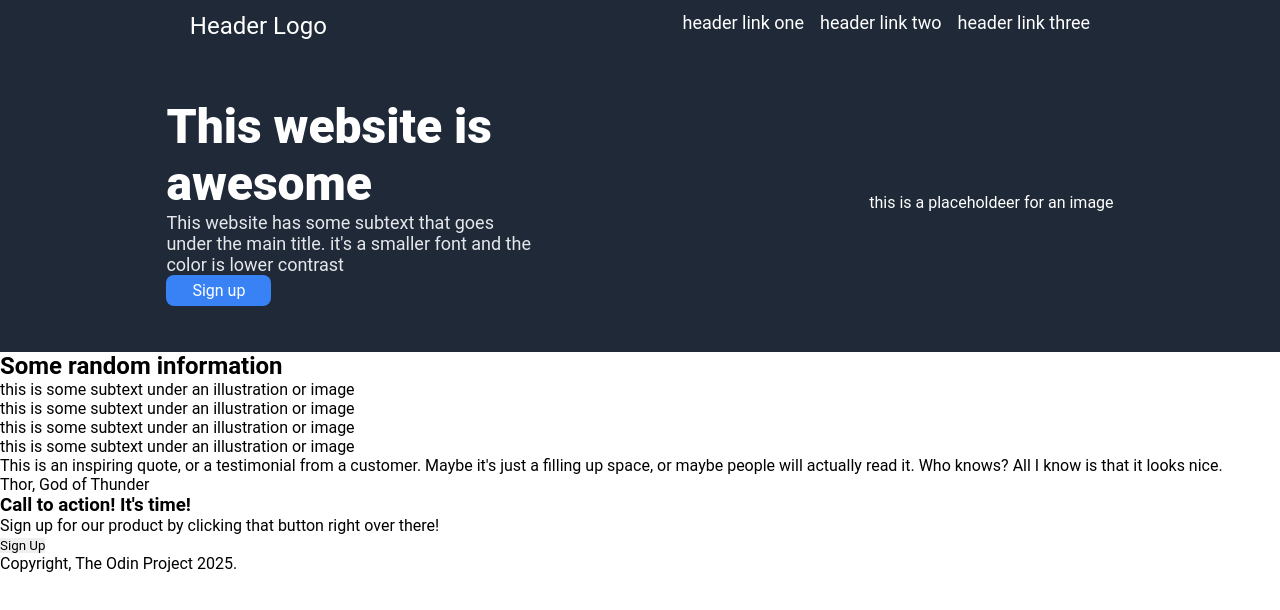
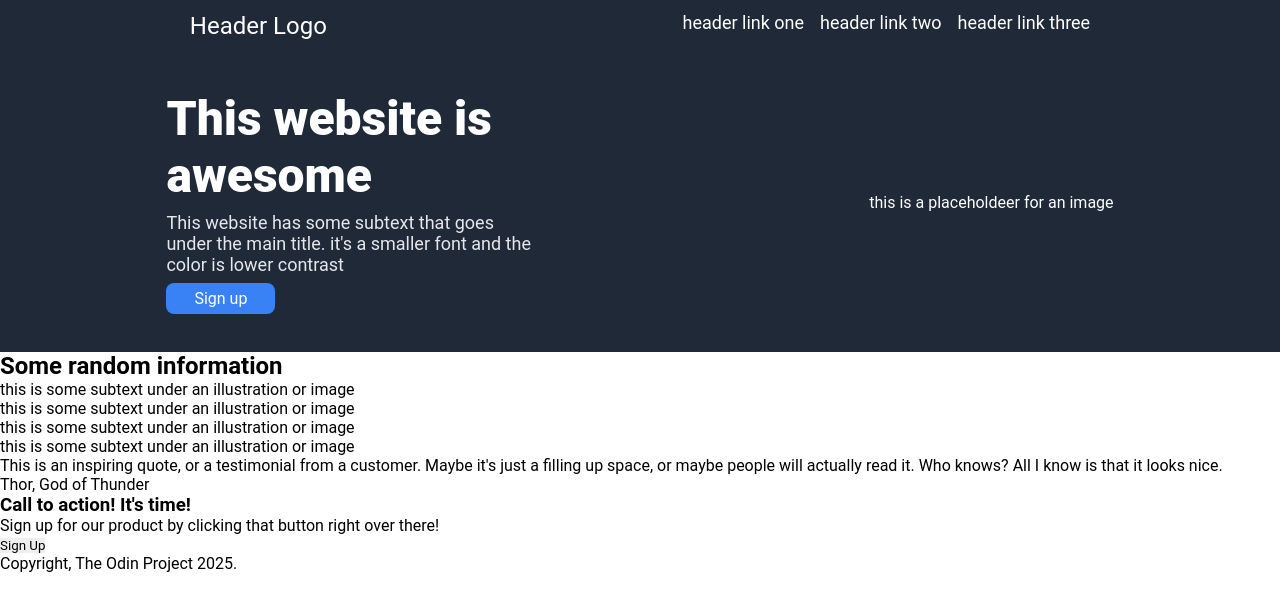
Before and after one commit to masul2099/landing-page, a plain HTML site: page index.html in a window 1280 px wide. Drawn offline with Linux system fonts and the light colour scheme.

Commit message:
Add margin-bottom to .text h1 and p

```diff
--- a/style.css
+++ b/style.css
@@ -54,6 +54,10 @@ a {
     font-weight: 900;
 }
 
+.hero .text h1, .hero .text p {
+    margin-bottom: 8px;
+}
+
 .hero .text p {
     font-size: 18px;
     color: #E5E7EB;
@@ -62,7 +66,7 @@ a {
 .hero .text .signup {
     font-size: 16px;
     border-radius: 8px;
-    padding: 6px 26px;
+    padding: 6px 28px;
     background-color: #3882F6;
     color: white;
 }
```
